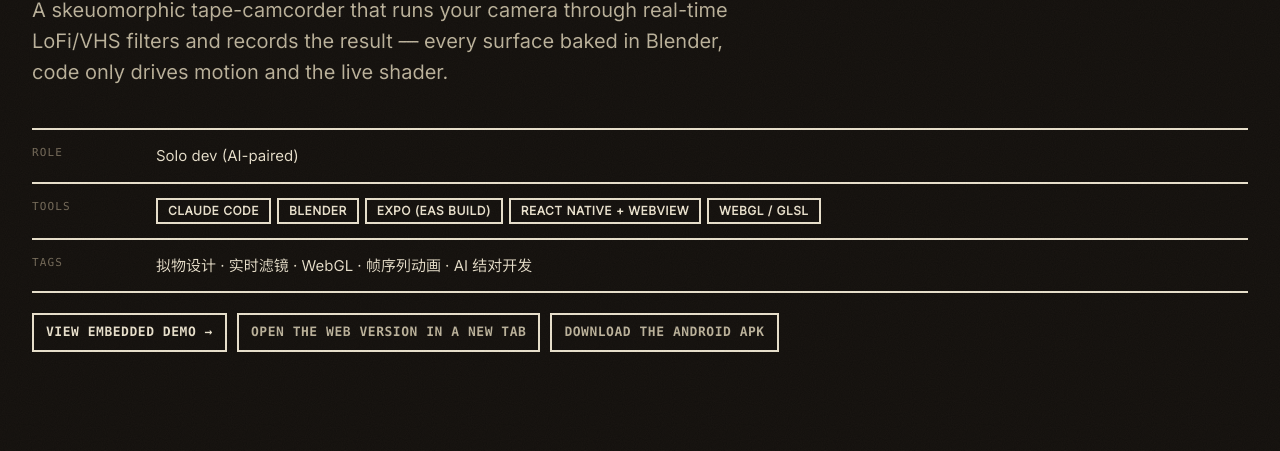
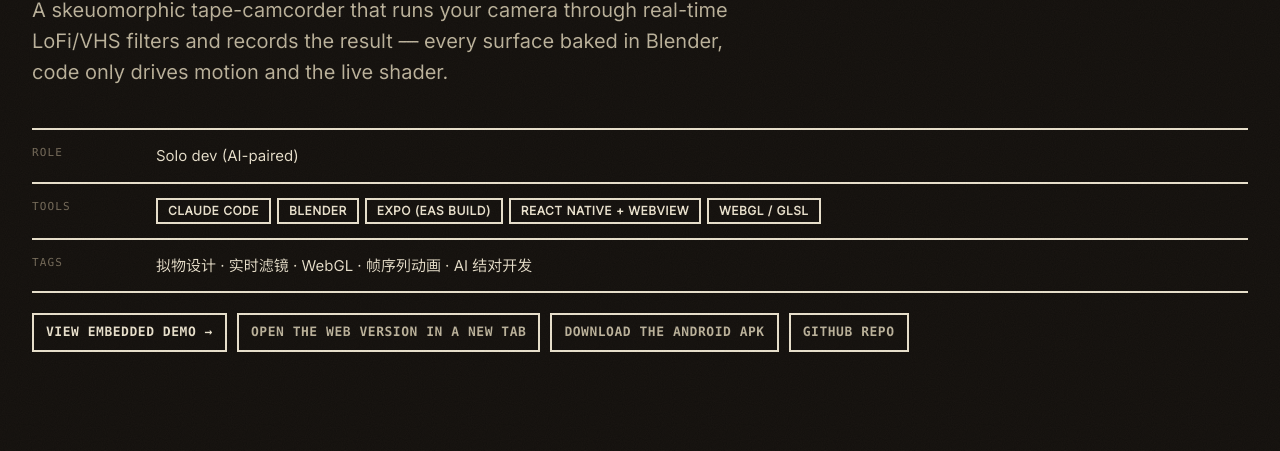
Before and after one commit to opqxxxpqo/portfolio, an Astro site: page /works/lofi-motion-cam in a window 1280 px wide. Shown: the part 349-800 px from the top of the page. Built offline with nearby package versions, Linux system fonts and the light colour scheme; Astro itself is replaced by a stand-in of ours; a small style sheet from the web is missing.

Commit message:
feat: lofi-motion-cam 补 GitHub 仓库链接
Co-Authored-By: Claude Fable 5 <noreply@anthropic.com>

```diff
--- a/src/content/works/lofi-motion-cam.md
+++ b/src/content/works/lofi-motion-cam.md
@@ -30,6 +30,9 @@ links:
   - label: "下载安卓版 APK"
     labelEn: "Download the Android APK"
     url: https://github.com/opqxxxpqo/lofi-motion-cam/releases/download/v2.0.2/LoFiMotionCam-2.0.2.apk
+  - label: "GitHub 仓库"
+    labelEn: "GitHub repo"
+    url: https://github.com/opqxxxpqo/lofi-motion-cam
 embeds:
   - url: https://opqxxxpqo.github.io/lofi-motion-cam/
     height: 780
```
